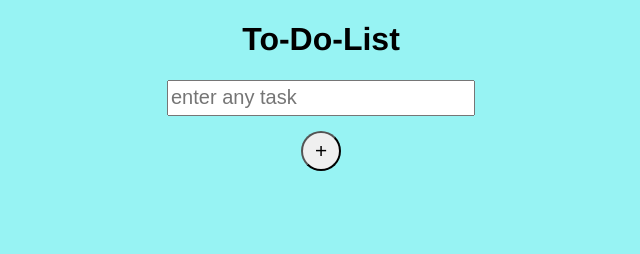
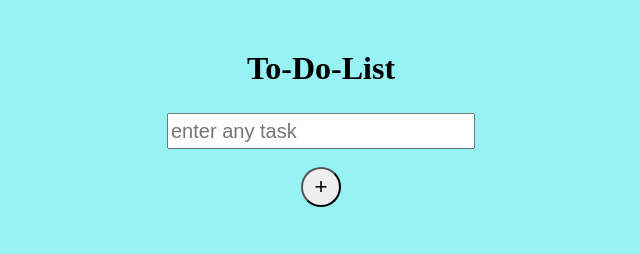
Before and after one commit to Bhavanakatta06/todolist, a plain HTML site: page index.html in a window 1280 px wide. Shown: the whole page, without its empty margins (319-959 px from the left). Drawn offline with Linux system fonts and the light colour scheme.

Commit message:
changes at style

```diff
--- a/style.css
+++ b/style.css
@@ -1,45 +1,47 @@
 body{
-    font-family: 'Franklin Gothic Medium', 'Arial Narrow', Arial, sans-serif;
+    font-family: 'sans-serif';
     background-color: rgb(151, 243, 243);
-
 }
 h1{
+    margin-top: 50px;
     text-align: center;
 }
 .input-container{
     display: flex;
     flex-direction: column;
     align-items: center;
-    gap: 15px;
+    gap: 10px;
 }
 .input-container > input{
     width: 300px;
     height: 30px;
     font-size: 1.25rem;
+    margin-top: 5px;
 }
 .input-container > button{
     width: 40px;
     height: 40px;
     border-radius: 20px;
-    font-size: 1.3rem;
-
+    font-size: 1.4rem;
+    margin-top: 8px;
 }
 .input-container > button:hover{
-    background-color: aqua;
+    background-color: rgb(28, 94, 248);
 }
 .container{
     margin-top: 20px;
-    font-size: 1.25rem;
+    display: flex;
+    flex-direction: column;
+    gap: 3px;
+    margin-left: 150px;
+    margin-right: 100px;
+    font-size: 1.5rem;
     align-content: space-between;
-    padding-left: 50px;
-    padding-right: 50px;
-}
-.container > button:hover{
-    background-color: aliceblue;
+
 }
 ul{
     list-style-type: none;
-
+   justify-content: space-between;
 }
 li{
     padding: 10px;
@@ -50,5 +52,15 @@ li{
 }
 li .taskSpan.completed{
     text-decoration: line-through;
-    /* color: blueviolet; */
 }
+input[type="checkbox"] {
+    margin-left: 150px;
+}
+.taskSpan {
+    margin-left: 250px;
+    margin-top: 3px;
+}
+.rBtn {
+    margin-left: auto;
+    margin-right: 250px;
+}
```
Also changed, not shown: 1 other file.
